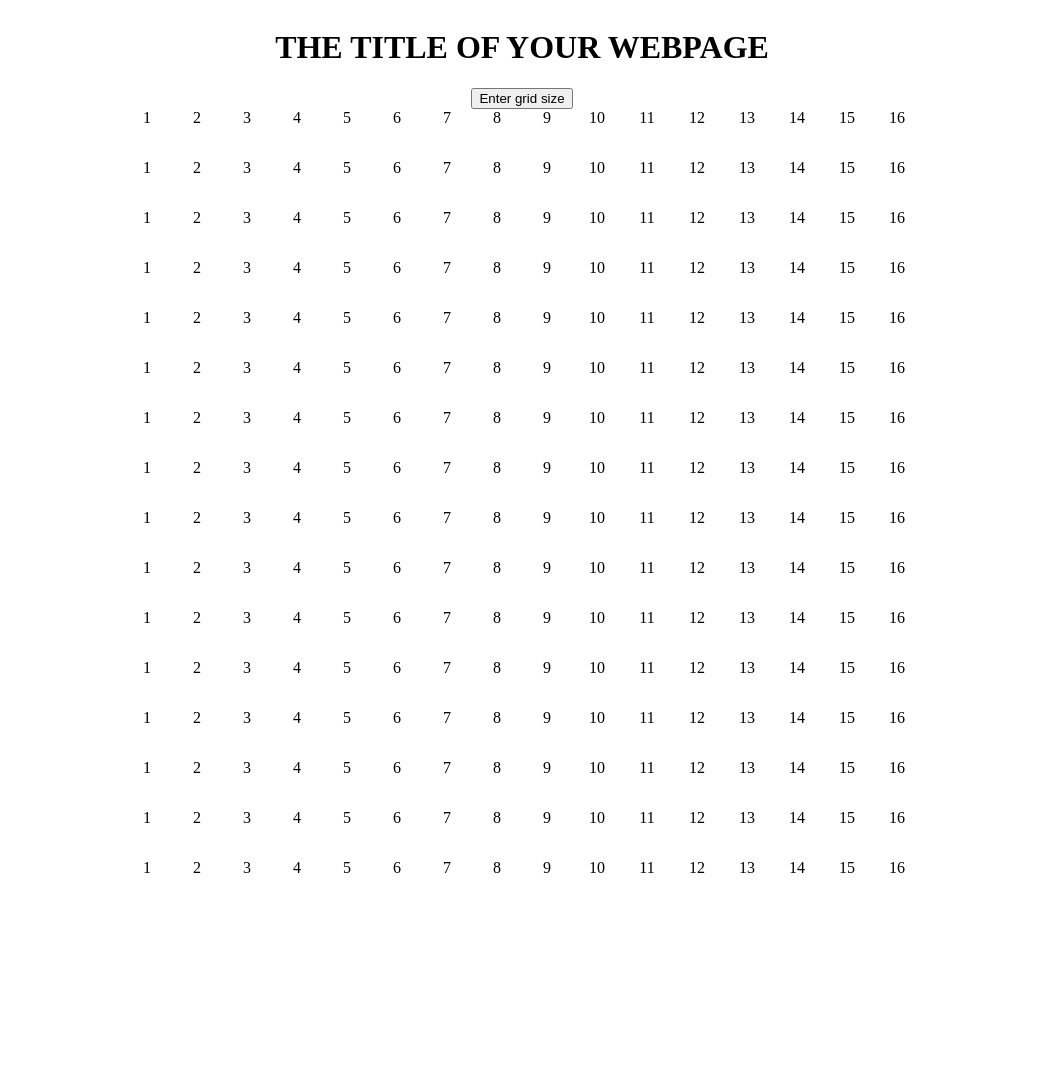
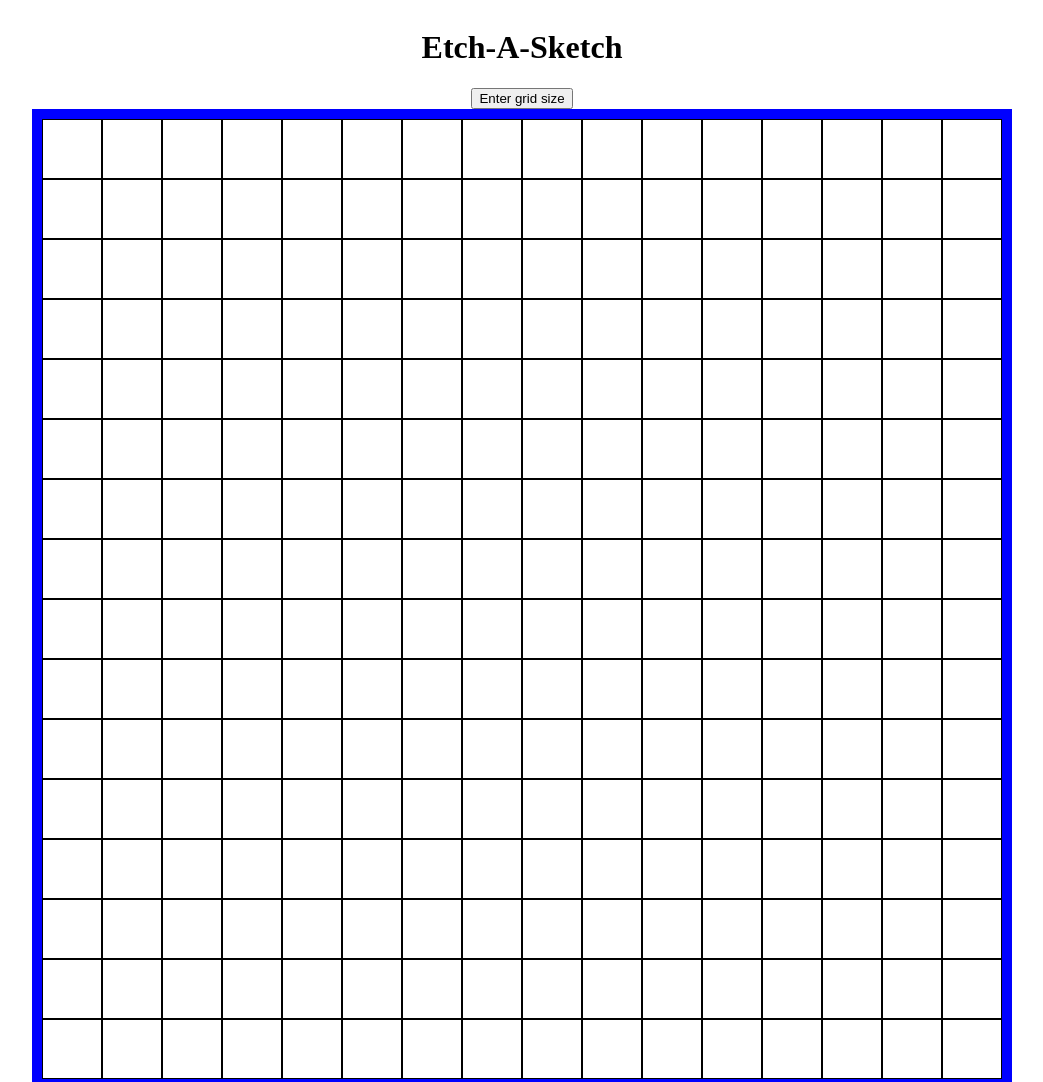
Before and after one commit to tommy128works/Etch-A-Sketch, a plain HTML site: page index.html in a window 1280 px wide. Shown: the top 1082 px of the page, without its empty margins (118-1161 px from the left). Drawn offline with Linux system fonts and the light colour scheme.

Commit message:
Provide functionality to generation of grid based on user numerical input

```diff
--- a/index.html
+++ b/index.html
@@ -10,7 +10,7 @@
   <body>
 
     <div class="center">
-      <h1>THE TITLE OF YOUR WEBPAGE</h1>
+      <h1>Etch-A-Sketch</h1>
     </div>
 
     <div class="center">
--- a/js-file.js
+++ b/js-file.js
@@ -1,25 +1,47 @@
 const grid = document.querySelector('#grid');
+let gridSize = 16;
 
-for (let row = 0; row < 16; row++) {
+function buildGrid(number) {
+  for (let row = 0; row < number; row++) {
     newRow = document.createElement('div');
     newRow.classList.add('center');
 
-  for (let col = 0; col < 16; col++) {
+    for (let col = 0; col < number; col++) {
       newCol = document.createElement('div');
-    newCol.textContent = col + 1;
-    newCol.style.cssText = 'text-align: center; width: 50px; height: 50px;'
+      newCol.style.cssText = 'flex: 1; aspect-ratio: 1/1;'
       newCol.classList.add('tile');
       newRow.appendChild(newCol);
     }
     grid.appendChild(newRow);
   }
 
-grid.addEventListener('mouseover', (event) => {
+  tiles = document.querySelectorAll('.tile');
+  tiles.forEach((tile) => {
+    tile.addEventListener('mouseover', (event) => {
       event.target.classList.add('trail');
     })
+  })
+
+  return;
+}
+
+function emptyGrid() {
+  var child = grid.lastElementChild;
+  while (child) {
+    grid.removeChild(child);
+    child = grid.lastElementChild;
+  }
+  return;
+}
+
+
+
+
 
 const button = document.querySelector('button');
-let gridSize = 0;
+
+buildGrid(gridSize);
+
 button.addEventListener('click', () => {
 
   do {
@@ -27,5 +49,6 @@ button.addEventListener('click', () => {
   }
   while (gridSize < 1 || gridSize > 100 || isNaN(gridSize))
 
-
+  emptyGrid();
+  buildGrid(gridSize);
 })
--- a/style.css
+++ b/style.css
@@ -1,7 +1,3 @@
-
-
-
-
 .center {
     display: flex;
     justify-content: center;
@@ -10,7 +6,15 @@
 #grid {
     width: 960px;
     height: 960px;
+    border-style: solid;
+    border-color: blue;
+    border-width: 10px;
+}
+
+.tile {
+    border-style: solid;
     border-color: black;
+    border-width: 0.5px;
 }
 
 .trail {
```
Lines whose indentation alone changed are shown as unchanged.
